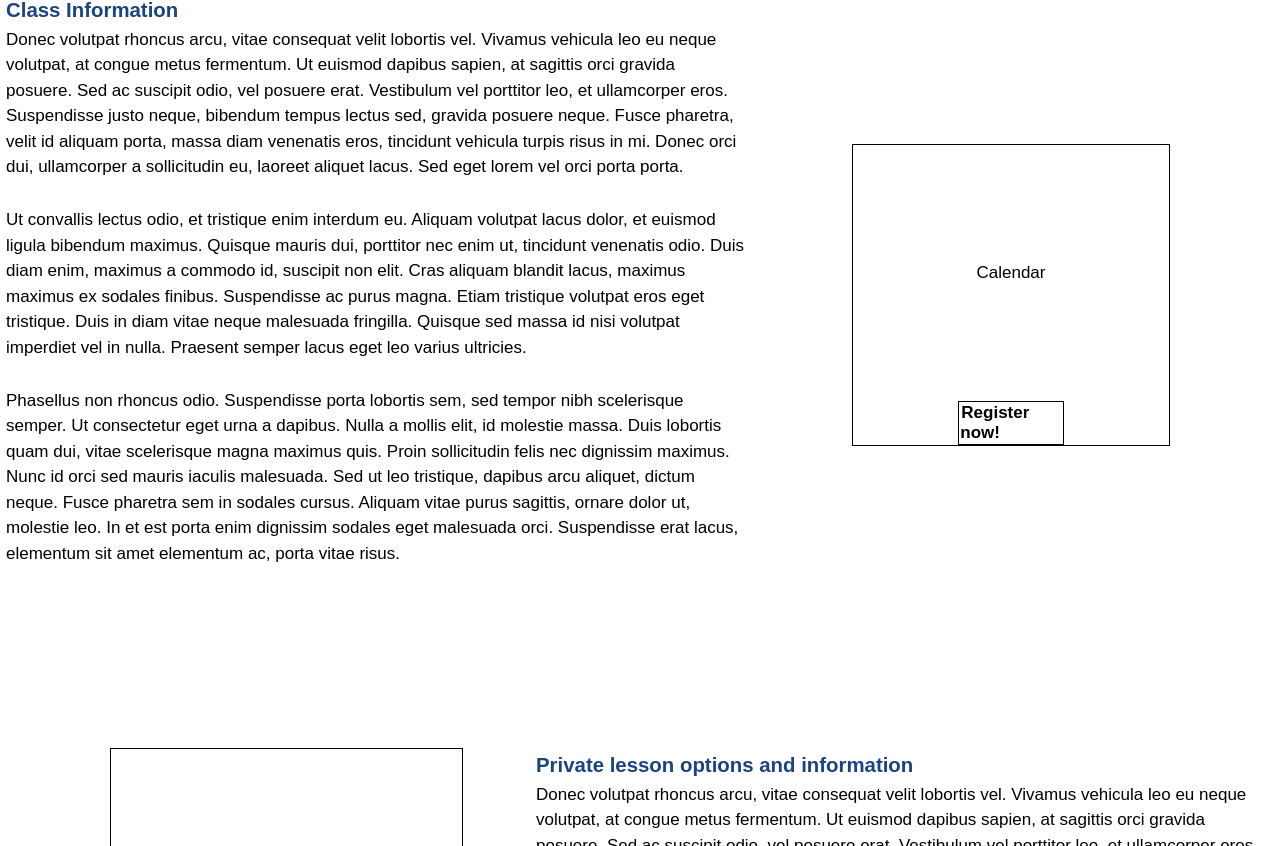
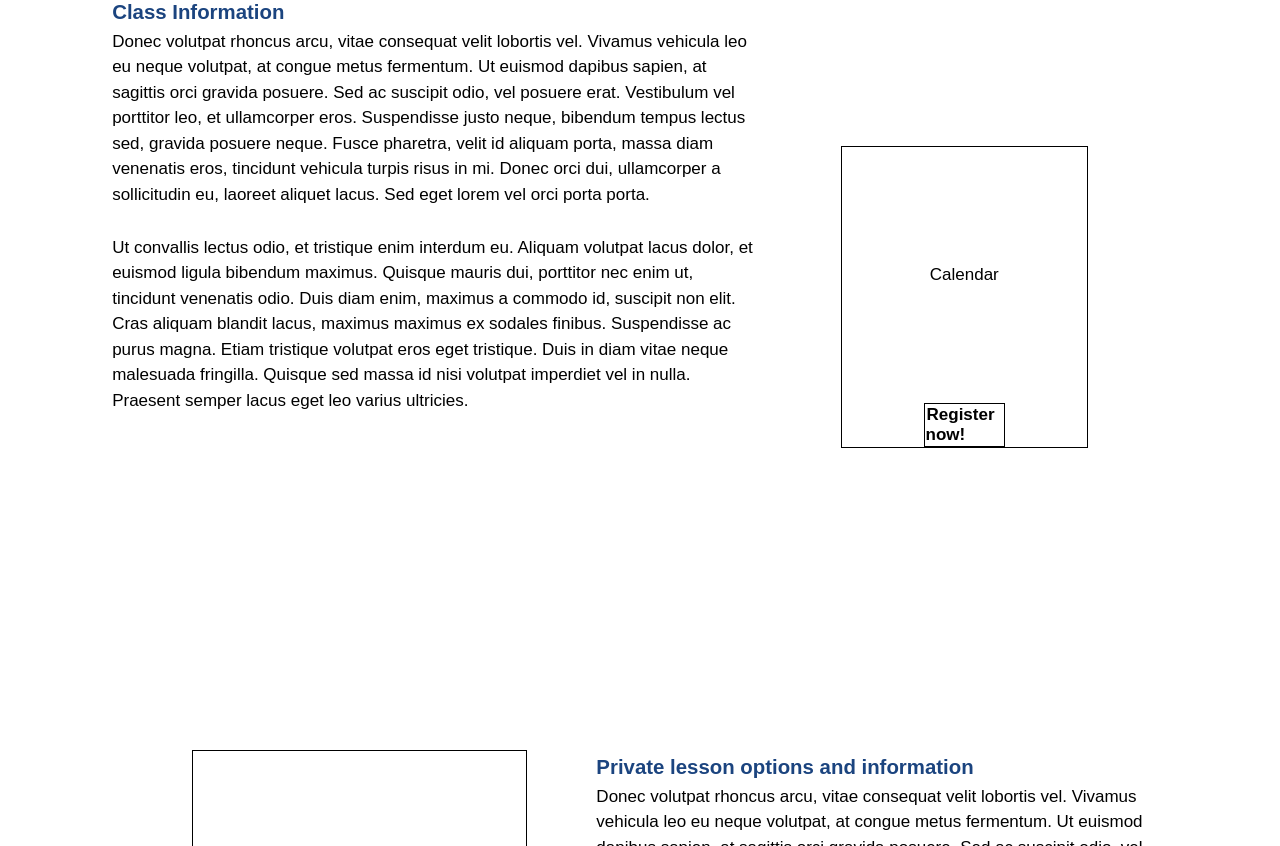
Before and after one commit to StevenM82/archery-html-css-only, a plain HTML site: page classes.html in a window 1280 px wide. Shown: the part 254-1100 px from the top of the page. Drawn offline with Linux system fonts and the light colour scheme.

Commit message:
adjusting grid layout on both the index and classes pages

```diff
--- a/classes.html
+++ b/classes.html
@@ -9,7 +9,7 @@
 
   <body>
     <a href="#main-content" class="hidden">Skip to main content.</a>
-    <div class="grid-container">
+    <div class="grid-main">
       <header class="header-container">
         <img
           class="header-img-1"
@@ -63,19 +63,6 @@
             diam vitae neque malesuada fringilla. Quisque sed massa id nisi
             volutpat imperdiet vel in nulla. Praesent semper lacus eget leo
             varius ultricies.
-          </p>
-          <br />
-          <p>
-            Phasellus non rhoncus odio. Suspendisse porta lobortis sem, sed
-            tempor nibh scelerisque semper. Ut consectetur eget urna a dapibus.
-            Nulla a mollis elit, id molestie massa. Duis lobortis quam dui,
-            vitae scelerisque magna maximus quis. Proin sollicitudin felis nec
-            dignissim maximus. Nunc id orci sed mauris iaculis malesuada. Sed ut
-            leo tristique, dapibus arcu aliquet, dictum neque. Fusce pharetra
-            sem in sodales cursus. Aliquam vitae purus sagittis, ornare dolor
-            ut, molestie leo. In et est porta enim dignissim sodales eget
-            malesuada orci. Suspendisse erat lacus, elementum sit amet elementum
-            ac, porta vitae risus.
           </p>
         </article>
 
--- a/styles/stylesheet.css
+++ b/styles/stylesheet.css
@@ -59,7 +59,7 @@ h3 {
   padding-left: 55px;
 }
 .nav {
-  grid-area: 2 / 2 / 2 / 12;
+  grid-area: 2 / 2 / 2 / 11;
 }
 .menu {
   display: flex;
@@ -116,7 +116,7 @@ article {
   line-height: 1.5;
 }
 .article-center {
-  grid-area: 2 / 1 / 6 / 9;
+  grid-area: 2 / 1 / 6 / 5;
 }
 .article-center-2 {
   grid-area: 7 / 1 / 12 / 12;
@@ -128,8 +128,7 @@ article {
   grid-area: 7 / 6 / 12 / 13;
 }
 .image-right {
-  grid-area: 2 / 9 / 6 / 13;
-  padding-left: 50px;
+  grid-area: 2 / 5 / 6 / 13;
 }
 
 .calendar {
```
